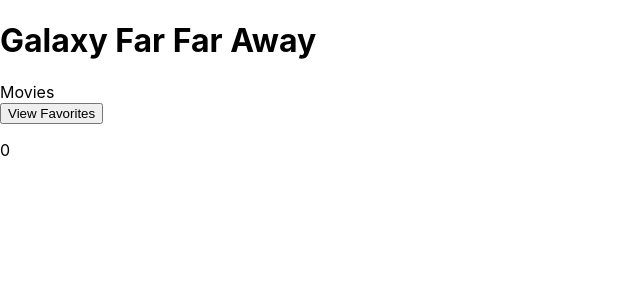
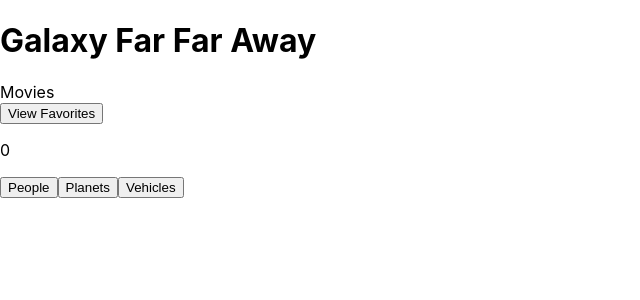
Before and after one commit to SamanthaLFreeman/GalaxyFarFarAway, a React (Create React App) app: page / in a window 1280 px wide. Shown: the top 300 px of the page, without its empty margins (0-640 px from the left). Built offline with nearby package versions, Linux system fonts and the light colour scheme.

Commit message:
Create Categories functional component and test

```diff
--- a/src/components/App/App.js
+++ b/src/components/App/App.js
@@ -1,6 +1,7 @@
 import React, { Component } from 'react';
 import Movies from '../Movies/Movies';
 import FavR2D2 from '../FavR2D2/FavR2D2';
+import Categories from '../Categories/Categories'
 import './App.scss';
 
 class App extends Component {
@@ -17,6 +18,7 @@ class App extends Component {
         <h1>Galaxy Far Far Away</h1>
         <Movies />
         <FavR2D2 />
+        <Categories />
       </main>
     );
   }
--- a/src/components/Categories/Categories.js
+++ b/src/components/Categories/Categories.js
@@ -0,0 +1,14 @@
+import React from 'react';
+import './Categories.scss';
+
+const Categories = () => {
+  return (
+    <section className='categories'>
+      <button className='people'>People</button>
+      <button className='planets'>Planets</button>
+      <button className='vehicles'>Vehicles</button>
+    </section>
+  )
+}
+
+export default Categories;
```
Also changed, not shown: 2 other files (tests, documents, lock files or other folders).
